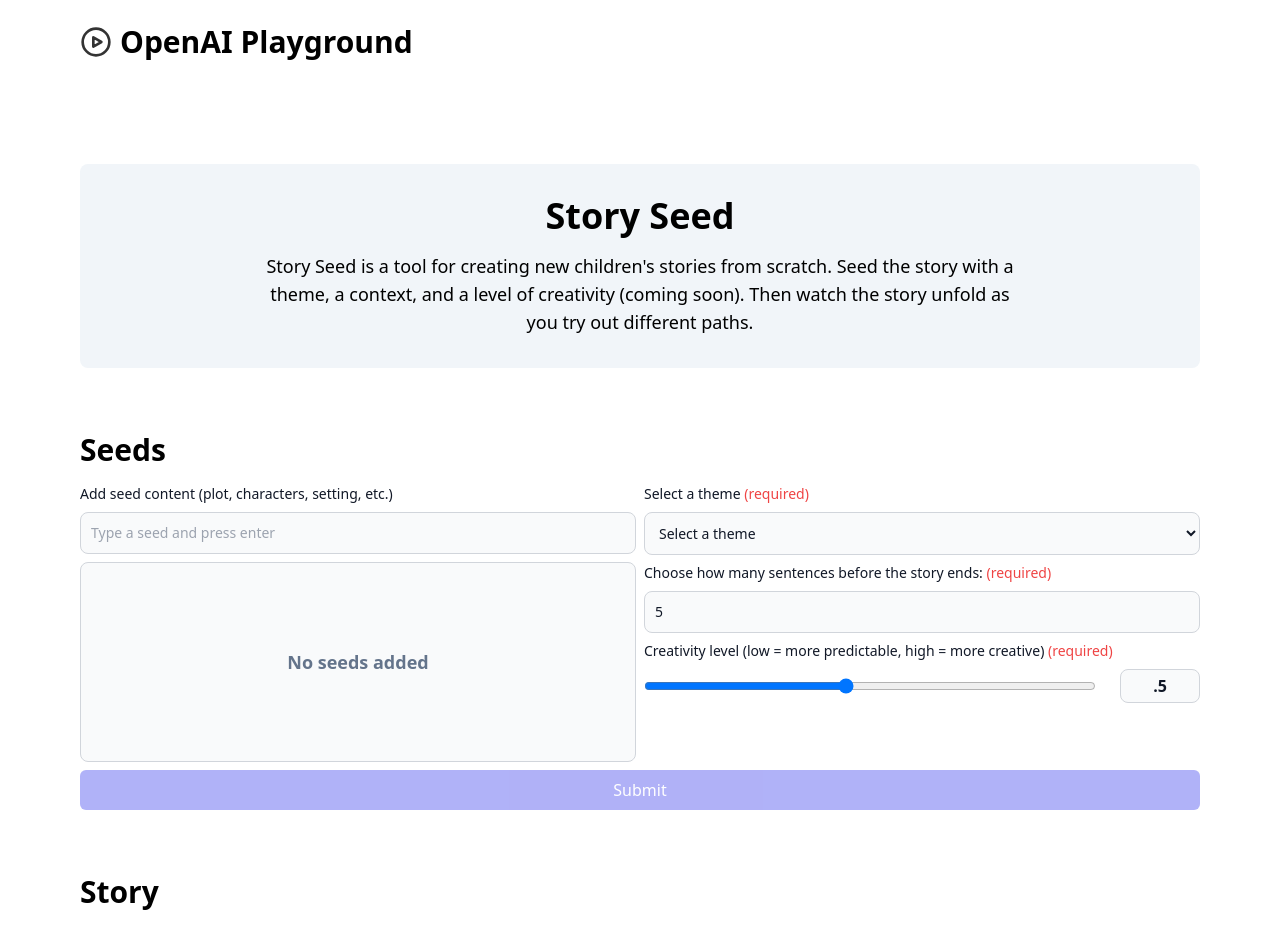
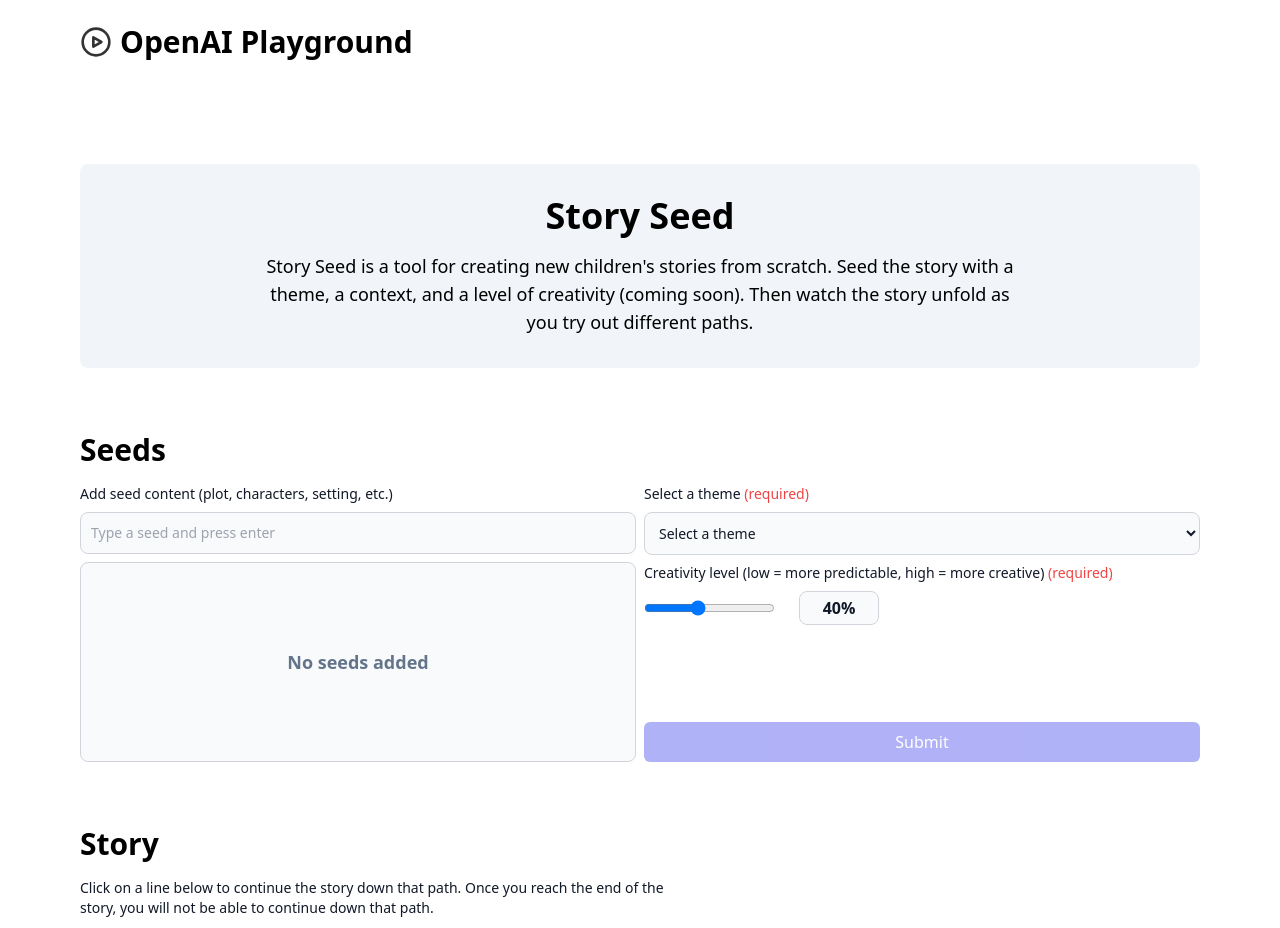
Before and after one commit to jeremiah-quill/ai-playground, a Next.js app: page /story-seed in a window 1280 px wide. Shown: the top 928 px of the page. Built offline with nearby package versions, Linux system fonts and the light colour scheme.

Commit message:
new copy, new styles

```diff
--- a/components/seed-story/SeedCollection.jsx
+++ b/components/seed-story/SeedCollection.jsx
@@ -3,12 +3,22 @@
 import { Pill } from "../Pill";
 import { useSeeds } from "../../hooks/useSeeds";
 
-export function SeedCollection({ setPills, setIsLoading }) {
-  const { seeds, seedInput, onSeedInputChange, handleSubmit, handleRemoveSeed } = useSeeds();
-
-  const [selectedOption, setSelectedOption] = useState("");
-  const [creativity, setCreativity] = useState(".5");
-  const [storyLength, setStoryLength] = useState(5);
+export function SeedCollection({
+  seeds,
+  seedInput,
+  onSeedInputChange,
+  handleSubmit,
+  handleRemoveSeed,
+  setPills,
+  setIsLoading,
+  setStoryLength,
+  setCreativity,
+  creativity,
+  storyLength,
+  selectedOption,
+  setSelectedOption,
+}) {
+  // const { seeds, seedInput, onSeedInputChange, handleSubmit, handleRemoveSeed } = useSeeds();
 
   const handleStyleChange = (e) => {
     setSelectedOption(e.target.value);
@@ -30,7 +40,7 @@
       headers: {
         "Content-Type": "application/json",
       },
-      body: JSON.stringify({ seeds: seeds.map((seed) => seed.text), theme: selectedOption }),
+      body: JSON.stringify({ seeds: seeds.map((seed) => seed.text), theme: selectedOption, creativity, storyLength }),
     });
 
     const data = await response.json();
@@ -80,7 +90,7 @@
             </div>
           </div>
           {/*  */}
-          <div className="grid gap-2">
+          <div className="flex flex-col gap-2 items-start h-full">
             <label htmlFor="tones" className="block text-sm font-medium text-gray-900 dark:text-white">
               Select a theme <span className="text-red-500">(required)</span>
             </label>
@@ -106,7 +116,7 @@
               <option value="social learning">Social learning</option>
               <option value="values">Values</option>
             </select>
-            <label htmlFor="tones" className="block text-sm font-medium text-gray-900 dark:text-white">
+            {/* <label htmlFor="tones" className="block text-sm font-medium text-gray-900 dark:text-white">
               Choose how many sentences before the story ends:
               <span className="text-red-500"> (required)</span>
             </label>
@@ -115,7 +125,7 @@
               onChange={handleStoryLengthChange}
               type="number"
               className="bg-gray-50 border border-gray-300 text-gray-900 text-sm rounded-lg focus:ring-blue-500 focus:border-blue-500 block w-full p-2.5 dark:bg-gray-700 dark:border-gray-600 dark:placeholder-gray-400 dark:text-white dark:focus:ring-blue-500 dark:focus:border-blue-500"
-            />
+            /> */}
             <label htmlFor="creativity" className="block text-sm font-medium text-gray-900 dark:text-white">
               Creativity level (low = more predictable, high = more creative)
               <span className="text-red-500"> (required)</span>
@@ -124,28 +134,28 @@
               <input
                 value={creativity}
                 id="creativity"
-                min=".1"
-                max="1"
+                min=".0"
+                max=".5"
                 step=".01"
                 type="range"
                 onChange={handleCreativityChange}
                 className="mr-2 border flex-1 border-gray-300  text-gray-900 text-sm rounded-lg focus:ring-blue-500 focus:border-blue-500 block w-full dark:bg-gray-700 dark:border-gray-600 dark:placeholder-gray-400 dark:text-white dark:focus:ring-blue-500 dark:focus:border-blue-500"
               />
               <div className="bg-gray-50 border border-gray-300 text-gray-900 focus:ring-blue-500 focus:border-blue-500 block  dark:bg-gray-700 dark:border-gray-600 dark:placeholder-gray-400 dark:text-white dark:focus:ring-blue-500 dark:focus:border-blue-500 text-center w-[80px] p-1 px-2 rounded-lg">
-                {creativity}
+                {(creativity * 200).toFixed(0)}%
               </div>
             </div>
+            <button
+              className={`mt-auto self-stretch px-4 py-2 text-white bg-indigo-500 hover:bg-indigo-600 focus:outline-none focus:ring-2 focus:ring-offset-2 focus:ring-indigo-500 rounded-md ${
+                selectedOption === "" ? "opacity-50 cursor-not-allowed" : ""
+              }`}
+              onClick={seedStory}
+              disabled={selectedOption === ""}>
+              Submit
+            </button>
           </div>
           {/*  */}
         </div>
-        <button
-          className={`px-4 py-2 text-white bg-indigo-500 hover:bg-indigo-600 focus:outline-none focus:ring-2 focus:ring-offset-2 focus:ring-indigo-500 rounded-md ${
-            selectedOption === "" ? "opacity-50 cursor-not-allowed" : ""
-          }`}
-          onClick={seedStory}
-          disabled={selectedOption === ""}>
-          Submit
-        </button>
       </div>
     </>
   );
--- a/components/seed-story/StoryFeature.jsx
+++ b/components/seed-story/StoryFeature.jsx
@@ -4,7 +4,7 @@
 import { buildStoryPath } from "../../utils";
 import { motion } from "framer-motion";
 
-export const StoryFeature = ({ pills, isLoading, addNewPill, pathIsLoading }) => {
+export const StoryFeature = ({ pills, isLoading, addNewPill, pathIsLoading, creativity, storyLength }) => {
   const [highlightedPath, setHighlightedPath] = useState([]);
 
   return (
@@ -13,14 +13,19 @@
         <h2 className="text-3xl font-bold ">Story</h2>
         {pathIsLoading ? <Loader /> : null}
       </div>
-      <div className="block mb-2 text-sm font-medium text-gray-900 dark:text-white">
-        Click on a seed to continue the story down that path. Create multiple branches to see how the story can change.
+      <div className="block mb-2 text-sm font-medium text-gray-900 dark:text-white max-w-[75ch]">
+        <p>
+          Click on a line below to continue the story down that path. Once you reach the end of the story, you will not
+          be able to continue down that path.
+        </p>
+        <br />
+        <p>Hover a line in the story to see the entire story path to that point</p>
       </div>
       <div className="grid grid-cols-2 gap-2">
         <motion.div
           transition={{ type: "spring", duration: 0.3 }}
           layout
-          className="flex gap-2 content-start items-start flex-wrap min-h-[200px] bg-gray-50 border border-gray-300 relative text-gray-900 text-sm rounded-lg focus:ring-blue-500 focus:border-blue-500 w-full p-2.5 dark:bg-gray-700 dark:border-gray-600 dark:placeholder-gray-400 dark:text-white dark:focus:ring-blue-500 dark:focus:border-blue-500">
+          className="h-[500px] overflow-scroll flex gap-2 content-start items-start flex-wrap min-h-[200px] bg-gray-50 border border-gray-300 relative text-gray-900 text-sm rounded-lg focus:ring-blue-500 focus:border-blue-500 w-full p-2.5 dark:bg-gray-700 dark:border-gray-600 dark:placeholder-gray-400 dark:text-white dark:focus:ring-blue-500 dark:focus:border-blue-500">
           {isLoading ? (
             <div className="absolute inset-0 grid place-items-center">
               <Loader />
@@ -31,6 +36,8 @@
             addNewPill={addNewPill}
             highlightedPath={highlightedPath}
             setHighlightedPath={setHighlightedPath}
+            creativity={creativity}
+            storyLength={storyLength}
           />
         </motion.div>
         <div className="flex gap-2 content-start items-start flex-wrap min-h-[200px] bg-gray-50 border border-gray-300 relative text-gray-900 text-sm rounded-lg focus:ring-blue-500 focus:border-blue-500 w-full p-2.5 dark:bg-gray-700 dark:border-gray-600 dark:placeholder-gray-400 dark:text-white dark:focus:ring-blue-500 dark:focus:border-blue-500">
--- a/components/seed-story/StoryPaths.jsx
+++ b/components/seed-story/StoryPaths.jsx
@@ -16,7 +16,7 @@
               id={pill.id}
               text={pill.text}
               onClick={() => addNewPill([...currentIds, pill.id])}
-              className={` text-white hover:opacity-80 p-2 py-1 rounded text-sm inline-flex items-center cursor-pointer`}
+              className={`text-slate-800 p-2 py-1 rounded text-sm inline-flex items-center`}
             />
             {pill.children && (
               <div className="ml-4">
--- a/hooks/useStory.js
+++ /dev/null
@@ -1,51 +0,0 @@
-import { useState } from "react";
-import { v4 as uuidv4 } from "uuid";
-import { buildStoryPath } from "../utils";
-
-export const useStory = () => {
-  const [pills, setPills] = useState([]);
-  const [pathIsLoading, setPathIsLoading] = useState(false);
-
-  const addNewPill = async (ids) => {
-    setPathIsLoading(true);
-
-    const storyPath = buildStoryPath(pills, ids);
-
-    const nextLine = await generateNextLine(storyPath);
-
-    const newPill = { id: uuidv4(), text: nextLine, children: [] };
-
-    const addPillToChildren = (children, ids) => {
-      if (ids.length === 1) {
-        const clickedPill = children.find((child) => child.id === ids[0]);
-        return children.map((child) =>
-          child.id === ids[0] ? { ...child, children: [...clickedPill.children, newPill] } : child
-        );
-      }
-      const [headId, ...tailIds] = ids;
-      return children.map((child) =>
-        child.id === headId ? { ...child, children: addPillToChildren(child.children, tailIds) } : child
-      );
-    };
-
-    setPills(addPillToChildren(pills, ids));
-
-    setPathIsLoading(false);
-  };
-
-  const generateNextLine = async (storyPath) => {
-    const response = await fetch("/api/get-next-storyline", {
-      method: "POST",
-      headers: {
-        "Content-Type": "application/json",
-      },
-      body: JSON.stringify({ story: storyPath }),
-    });
-
-    const data = await response.json();
-
-    return data.text;
-  };
-
-  return { pills, setPills, addNewPill, pathIsLoading };
-};
--- a/pages/api/get-next-storyline.js
+++ b/pages/api/get-next-storyline.js
@@ -1,24 +1,28 @@
 import { Configuration, OpenAIApi } from "openai";
 
-const configuration = new Configuration({
-  apiKey: process.env.OPENAI_API_KEY,
-  temperature: 0.2,
-});
-const openai = new OpenAIApi(configuration);
+export default async function handler(req, res) {
+  const { story, seeds, theme, creativity, storyLength, currentSentence } = req.body;
 
-export default async function handler(req, res) {
-  const { story, seeds, theme } = req.body;
+  const configuration = new Configuration({
+    apiKey: process.env.OPENAI_API_KEY,
+    temperature: creativity,
+  });
+  const openai = new OpenAIApi(configuration);
+
+  const content = `The chosen theme for my story is: ${theme}.  The initial seed concepts for my story were: ${seeds}.  I'm requesting the story should be ${"a few sentences"} long only. This is the story up until this point: ${story}. Please provide the next sentence in the story, keeping in mind that the story length should be around ${"a few sentences"} long.  If you feel the story is coming to an end, please continue progressing towards the end.  If you feel like it has reached the end of the story, provide the ending sentence followed by this symbol: "||".`;
+
+  console.log("content", content);
 
   const response = await openai.createChatCompletion({
     model: "gpt-3.5-turbo",
     messages: [
       {
         role: "system",
-        content: `You are a children's storybook writing assistant.  You receive the initial seeds, the theme, and the start of a story, and you respond with the next sentence in the story.`,
+        content: `You are a children's storybook writing assistant.  You receive information about an existing story and respond with the next sentence in the story. Your stories contain wisdom and lessons for children.`,
       },
       {
         role: "user",
-        content: `Story: ${story} Initial seeds: ${seeds} Theme: ${theme}`,
+        content: content,
       },
     ],
   });
--- a/pages/api/seed-story.js
+++ b/pages/api/seed-story.js
@@ -1,24 +1,29 @@
 import { Configuration, OpenAIApi } from "openai";
 
-const configuration = new Configuration({
-  apiKey: process.env.OPENAI_API_KEY,
-  temperature: 0.2,
-});
-const openai = new OpenAIApi(configuration);
+export default async function handler(req, res) {
+  const { seeds, theme, creativity, storyLength } = req.body;
 
-export default async function handler(req, res) {
-  const { seeds, theme } = req.body;
+  console.log("seeds", seeds);
+  console.log("theme", theme);
+  console.log("creativity", creativity);
+  console.log("storyLength", storyLength);
+
+  const configuration = new Configuration({
+    apiKey: process.env.OPENAI_API_KEY,
+    temperature: creativity,
+  });
+  const openai = new OpenAIApi(configuration);
 
   const response = await openai.createChatCompletion({
     model: "gpt-3.5-turbo",
     messages: [
       {
         role: "system",
-        content: `You are a children's storybook writing assistant.  You are provided with a handful of 'seeds' from which you begin your writing.  The seeds can be a plot, characters, description, etc.  You will also be provided a theme.  You will respond with the opening line to a children's story based on the seeds and theme.  The opening line itself doesn't have to include every single detail.`,
+        content: `You are a children's storybook writing assistant.  You are provided with a handful of 'seeds' from which you begin your writing.  The seeds can be a plot, characters, description, etc.  You will also be provided a theme.  You will respond with the opening line to a children's story based on the seeds and theme. The opening line is strictly to be 1 sentence only.  The opening line does not have to capture all relevant details, and it should start like a typical children's story.`,
       },
       {
         role: "user",
-        content: `Seeds: ${seeds} Theme: ${theme}`,
+        content: `The chosen theme for my story is: ${theme}.  The initial seed concepts for my story are: ${seeds}.  The story should be at maximum ${"a few sentences"} long. Please provide the first sentence to the story.`,
       },
     ],
   });
--- a/pages/story-seed.jsx
+++ b/pages/story-seed.jsx
@@ -1,19 +1,74 @@
 // 3rd party
 import Head from "next/head";
+import { v4 as uuidv4 } from "uuid";
 
 // react internals
 import { useState } from "react";
 
 // components
-import { useStory } from "../hooks/useStory";
+import { useSeeds } from "../hooks/useSeeds";
 import { Introduction } from "../components/seed-story/Introduction";
 import { SeedCollection } from "../components/seed-story/SeedCollection";
 import { StoryFeature } from "../components/seed-story/StoryFeature";
+import { buildStoryPath } from "../utils";
 
 export default function StorySeedPage() {
-  const { pills, setPills, addNewPill, pathIsLoading } = useStory();
+  const { seeds, seedInput, onSeedInputChange, handleSubmit, handleRemoveSeed } = useSeeds();
+
+  const [selectedOption, setSelectedOption] = useState("");
+  const [pills, setPills] = useState([]);
+  const [pathIsLoading, setPathIsLoading] = useState(false);
+  const [creativity, setCreativity] = useState(".2");
+  const [storyLength, setStoryLength] = useState(5);
 
   const [isLoading, setIsLoading] = useState(false);
+
+  const addNewPill = async (ids) => {
+    setPathIsLoading(true);
+
+    const storyPath = buildStoryPath(pills, ids);
+
+    const nextLine = await generateNextLine(storyPath);
+
+    const newPill = { id: uuidv4(), text: nextLine, children: [] };
+
+    const addPillToChildren = (children, ids) => {
+      if (ids.length === 1) {
+        return children.map((child) =>
+          child.id === ids[0] ? { ...child, children: [newPill, ...child.children] } : child
+        );
+      }
+      const [headId, ...tailIds] = ids;
+      return children.map((child) =>
+        child.id === headId ? { ...child, children: addPillToChildren(child.children, tailIds) } : child
+      );
+    };
+
+    setPills(addPillToChildren(pills, ids));
+
+    setPathIsLoading(false);
+  };
+
+  const generateNextLine = async (storyPath, currentSentence) => {
+    const response = await fetch("/api/get-next-storyline", {
+      method: "POST",
+      headers: {
+        "Content-Type": "application/json",
+      },
+      body: JSON.stringify({
+        story: storyPath,
+        seeds,
+        theme: selectedOption,
+        creativity,
+        storyLength,
+        currentSentence,
+      }),
+    });
+
+    const data = await response.json();
+
+    return data.text;
+  };
 
   return (
     <div>
@@ -30,8 +85,24 @@
       </Head>
       <main className="max-w-6xl mx-auto font-['Roboto Mono'] p-4">
         <Introduction />
-        <SeedCollection setPills={setPills} setIsLoading={setIsLoading} />
+        <SeedCollection
+          setPills={setPills}
+          setIsLoading={setIsLoading}
+          creativity={creativity}
+          storyLength={storyLength}
+          setCreativity={setCreativity}
+          setStoryLength={setStoryLength}
+          seeds={seeds}
+          seedInput={seedInput}
+          onSeedInputChange={onSeedInputChange}
+          handleSubmit={handleSubmit}
+          handleRemoveSeed={handleRemoveSeed}
+          selectedOption={selectedOption}
+          setSelectedOption={setSelectedOption}
+        />
         <StoryFeature
+          creativity={creativity}
+          storyLength={storyLength}
           isLoading={isLoading}
           pills={pills}
           setPills={setPills}
--- a/utils.js
+++ b/utils.js
@@ -5,6 +5,6 @@
   const [headId, ...tailIds] = ids;
 
   const currentPill = pills.find((pill) => pill?.id === headId);
-  const separator = tailIds.length > 0 ? " -> " : "";
+  const separator = tailIds.length > 0 ? " " : "";
   return currentPill?.text + separator + buildStoryPath(currentPill?.children || [currentPill], tailIds);
 };
```
Also changed, not shown: components/Pill.jsx (+19 -6 lines).
